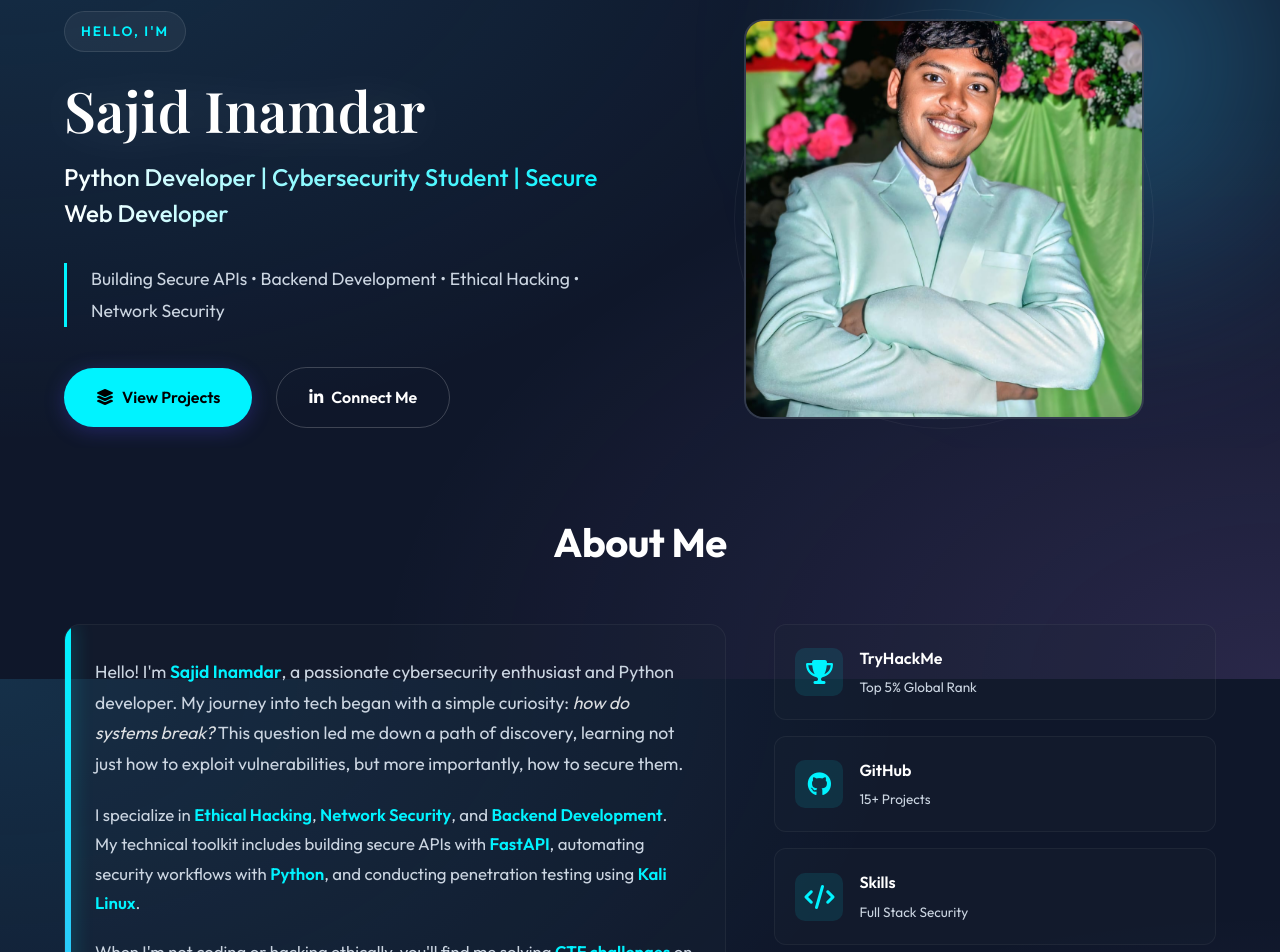
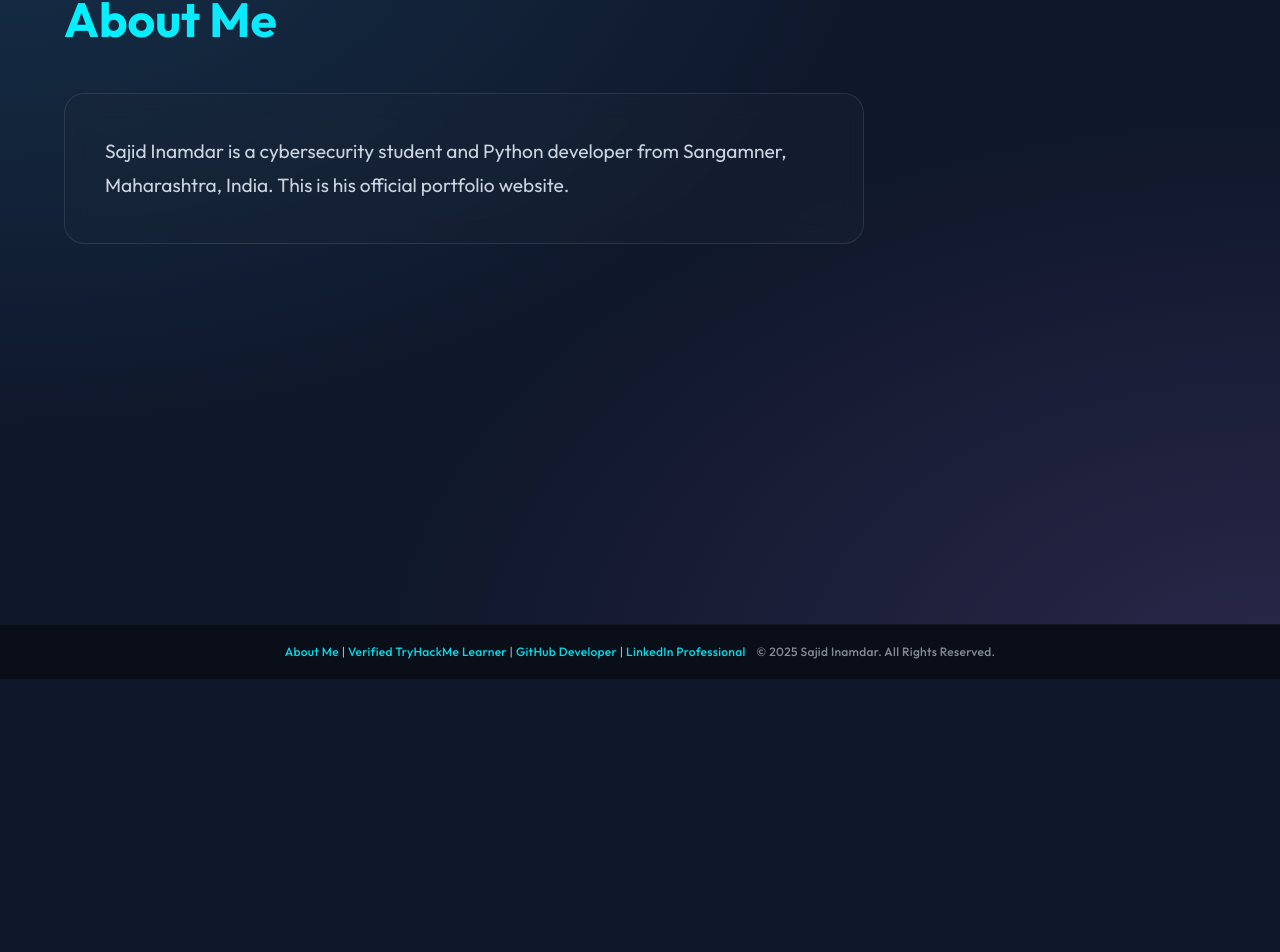
Before and after one commit to sajidinamdar/sajid-Portfolio, a React (Vite) app: page /about in a window 1280 px wide. Shown: the part 121-1073 px from the top of the page. After the commit the page ends 800 px from the top, so only its background shows below. Built offline with nearby package versions, Linux system fonts and the light colour scheme; a web font is replaced by a local one.

Commit message:
feat: add about page and optimize SEO meta tags

```diff
--- a/index.html
+++ b/index.html
@@ -7,7 +7,7 @@
   <meta name="viewport" content="width=device-width, initial-scale=1.0" />
   <title>Sajid Inamdar | Cybersecurity Student & Python Developer</title>
   <meta name="description"
-    content="Sajid Inamdar – Cybersecurity Student, Python Developer, Ethical Hacker. Portfolio of security projects, Linux, networking and FastAPI." />
+    content="Official portfolio of Sajid Inamdar — Cybersecurity student, Python developer, ethical hacker from India. Projects, certifications, blogs & contact." />
   <meta name="keywords" content="Sajid Inamdar, Cybersecurity Student, Python Developer, Ethical Hacker, Portfolio" />
   <meta name="author" content="Sajid Inamdar" />
   <meta name="robots" content="index, follow" />
@@ -17,14 +17,19 @@
       "@context": "https://schema.org",
       "@type": "Person",
       "name": "Sajid Inamdar",
-      "url": "https://sajid-portfolio-nine.vercel.app",
-      "jobTitle": "Cybersecurity Student",
-      "knowsAbout": ["Cybersecurity", "Python", "Ethical Hacking", "Linux", "FastAPI"],
+      "url": "https://sajid-portfolio-nine.vercel.app/",
       "sameAs": [
         "https://github.com/sajidinamdar",
-        "https://linkedin.com/in/inamdarsajid",
-        "https://tryhackme.com/p/Sajidinamdar"
-      ]
+        "https://www.linkedin.com/in/sajid-inamdar/",
+        "https://www.youtube.com/@sajidinamdar"
+      ],
+      "jobTitle": "Cybersecurity Student & Python Developer",
+      "address": {
+        "@type": "PostalAddress",
+        "addressLocality": "Sangamner",
+        "addressRegion": "Maharashtra",
+        "addressCountry": "India"
+      }
     }
   </script>
 
--- a/src/App.jsx
+++ b/src/App.jsx
@@ -42,6 +42,8 @@ function AnimationTrigger() {
   return null;
 }
 
+import About from './pages/About';
+
 function App() {
   return (
     <HelmetProvider>
@@ -55,6 +57,7 @@ function App() {
             <Routes>
               {/* Only one route for Single Page Application */}
               <Route path="/" element={<HomePage />} />
+              <Route path="/about" element={<About />} />
               {/* Reroute matching routes to home if user tries direct access */}
               <Route path="*" element={<HomePage />} />
             </Routes>
--- a/src/components/About.jsx
+++ b/src/components/About.jsx
@@ -9,21 +9,23 @@ const About = () => {
                         <div className="accent-bar"></div>
                         <div className="content-text">
                             <p className="about-paragraph intro">
-                                Hello! I'm <strong className="highlight">Sajid Inamdar</strong>, a passionate cybersecurity enthusiast and Python developer.
-                                My journey into tech began with a simple curiosity: <em>how do systems break?</em> This question led me down a path of discovery,
-                                learning not just how to exploit vulnerabilities, but more importantly, how to secure them.
+                                My name is <strong className="highlight">Sajid Inamdar</strong>. I am a <strong className="highlight">Cybersecurity Student and Python Developer from Sangamner, Maharashtra, India</strong>.
+                                I am passionate about ethical hacking, network security, and secure backend & API development.
                             </p>
 
                             <p className="about-paragraph">
-                                I specialize in <strong className="highlight">Ethical Hacking</strong>, <strong className="highlight">Network Security</strong>,
-                                and <strong className="highlight">Backend Development</strong>. My technical toolkit includes building secure APIs
-                                with <strong className="highlight">FastAPI</strong>, automating security workflows with <strong className="highlight">Python</strong>,
-                                and conducting penetration testing using <strong className="highlight">Kali Linux</strong>.
+                                I am currently a BCA student and I actively practice cybersecurity through platforms like
+                                <strong className="highlight"> TryHackMe</strong>, hands-on labs, and real-world security projects.
+                                My goal is to become a professional ethical hacker and cybersecurity analyst.
                             </p>
 
                             <p className="about-paragraph">
-                                When I'm not coding or hacking ethically, you'll find me solving <strong className="highlight">CTF challenges</strong> on TryHackMe,
-                                exploring the latest <strong className="highlight">vulnerability disclosures</strong>, or contributing to open-source security projects.
+                                I have experience working with <strong className="highlight">Python, Linux, networking</strong>, penetration testing tools,
+                                and web security testing. I enjoy learning new technologies and applying them to solve real cybersecurity problems.
+                            </p>
+
+                            <p className="about-paragraph">
+                                This website is my <strong className="highlight">official portfolio</strong> where I showcase my projects, certifications, blogs, and technical skills.
                             </p>
                         </div>
                     </div>
--- a/src/components/Footer.jsx
+++ b/src/components/Footer.jsx
@@ -1,10 +1,13 @@
+import { Link } from 'react-router-dom';
+
 const Footer = () => {
     return (
         <footer className="footer-minimal">
             <div className="container">
                 <div className="footer-content">
                     <p className="footer-text">
-                        <a href="https://tryhackme.com/p/Sajidinamdar" target="_blank" rel="noreferrer" className="footer-link">Verified TryHackMe Learner</a> |
+                        <Link to="/about" className="footer-link">About Me</Link> |
+                        <a href="https://tryhackme.com/p/Sajidinamdar" target="_blank" rel="noreferrer" className="footer-link"> Verified TryHackMe Learner</a> |
                         <a href="https://github.com/sajidinamdar" target="_blank" rel="noreferrer" className="footer-link"> GitHub Developer</a> |
                         <a href="https://www.linkedin.com/in/inamdarsajid" target="_blank" rel="noreferrer" className="footer-link"> LinkedIn Professional</a>
                         <span className="copyright-text"> © 2025 Sajid Inamdar. All Rights Reserved.</span>
--- /dev/null
+++ b/src/pages/About.jsx
@@ -0,0 +1,59 @@
+export default function About() {
+    return (
+        <div className="about-page-container">
+            <div className="container">
+                <h1 className="about-title">About Me</h1>
+                <div className="about-card">
+                    <p className="about-text">
+                        Sajid Inamdar is a cybersecurity student and Python developer from Sangamner, Maharashtra, India.
+                        This is his official portfolio website.
+                    </p>
+                </div>
+            </div>
+
+            <style>{`
+        .about-page-container {
+          min-height: 80vh;
+          padding: 100px 20px;
+          display: flex;
+          justify-content: center;
+          align-items: flex-start;
+        }
+
+        .about-title {
+          font-size: 3rem;
+          font-weight: 700;
+          color: #fff;
+          margin-bottom: 2rem;
+          background: linear-gradient(135deg, var(--neon-cyan), var(--accent));
+          -webkit-background-clip: text;
+          -webkit-text-fill-color: transparent;
+        }
+
+        .about-card {
+          background: rgba(30, 41, 59, 0.3);
+          backdrop-filter: blur(12px);
+          border: 1px solid rgba(255, 255, 255, 0.1);
+          border-radius: 20px;
+          padding: 40px;
+          max-width: 800px;
+        }
+
+        .about-text {
+          font-size: 1.2rem;
+          line-height: 1.8;
+          color: var(--text-secondary);
+        }
+
+        @media (max-width: 768px) {
+          .about-title {
+            font-size: 2.2rem;
+          }
+          .about-card {
+            padding: 24px;
+          }
+        }
+      `}</style>
+        </div>
+    );
+}
--- a/src/pages/HomePage.jsx
+++ b/src/pages/HomePage.jsx
@@ -11,8 +11,8 @@ const HomePage = () => {
     return (
         <>
             <Helmet>
-                <title>Sajid Inamdar - Cybersecurity Student & Ethical Hacker</title>
-                <meta name="description" content="Portfolio of Sajid Inamdar, a Cybersecurity Student and Python Developer building secure tools and learning ethical hacking." />
+                <title>Sajid Inamdar | Cybersecurity Student & Python Developer</title>
+                <meta name="description" content="Official portfolio of Sajid Inamdar — Cybersecurity student, Python developer, ethical hacker from India. Projects, certifications, blogs & contact." />
                 <meta name="keywords" content="Cybersecurity, Ethical Hacking, Python, Web Development, Portfolio, Sajid Inamdar" />
                 <link rel="canonical" href="https://sajid-portfolio-nine.vercel.app/" />
                 <script type="application/ld+json">
@@ -21,13 +21,24 @@ const HomePage = () => {
                             "@context": "https://schema.org",
                             "@type": "Person",
                             "name": "Sajid Inamdar",
-                            "jobTitle": "Cybersecurity Student",
                             "url": "https://sajid-portfolio-nine.vercel.app/",
+                            "image": "https://sajid-portfolio-nine.vercel.app/profile.jpg",
                             "sameAs": [
                                 "https://github.com/sajidinamdar",
-                                "https://linkedin.com/in/inamdarsajid",
-                                "https://tryhackme.com/p/Sajidinamdar"
-                            ]
+                                "https://www.linkedin.com/in/sajid-inamdar/",
+                                "https://www.youtube.com/@sajidinamdar"
+                            ],
+                            "jobTitle": "Cybersecurity Student & Python Developer",
+                            "worksFor": {
+                                "@type": "Organization",
+                                "name": "THE BAAP COMPANY"
+                            },
+                            "address": {
+                                "@type": "PostalAddress",
+                                "addressLocality": "Sangamner",
+                                "addressRegion": "Maharashtra",
+                                "addressCountry": "India"
+                            }
                         }
                     `}
                 </script>
```
